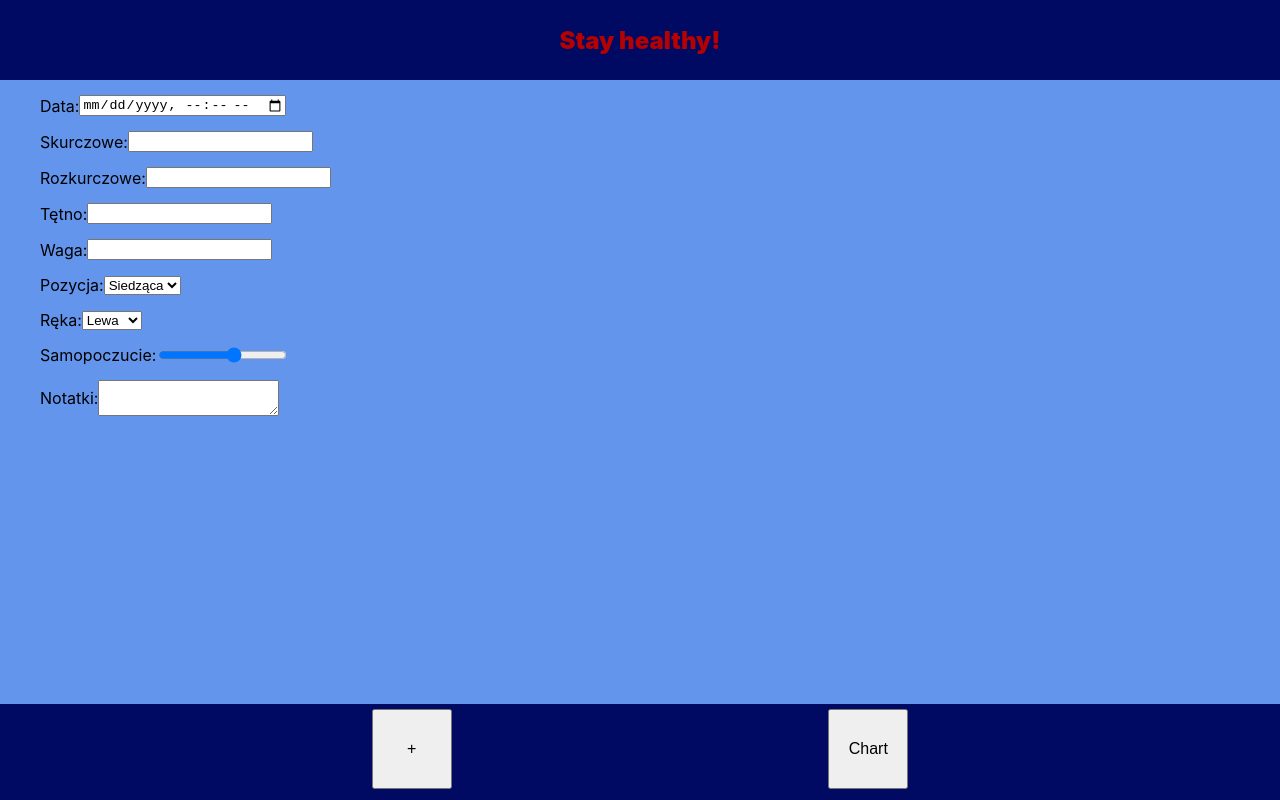
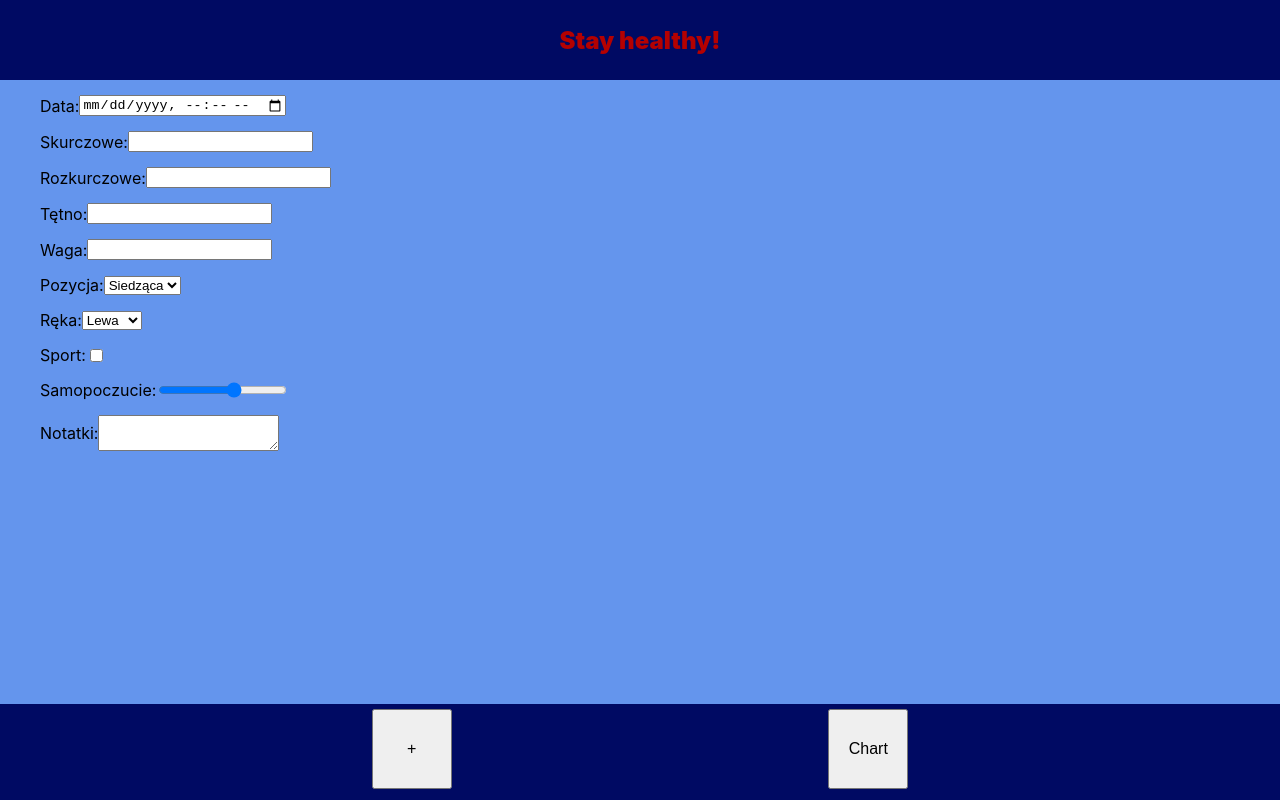
Before and after one commit to JanekJaniak/sanus, a React (Create React App) app: page / in a window 1280 px wide. Built offline with nearby package versions, Linux system fonts and the light colour scheme.

Commit message:
Add input fields WIP

```diff
--- a/src/components/NewMesurement/NewMeasure.js
+++ b/src/components/NewMesurement/NewMeasure.js
@@ -13,7 +13,17 @@ class NewMeasure extends Component {
       weight: '',
       position: '',
       arm: '',
-      mood: ''
+      mood: '',
+      sport: {
+        done: false,
+        type: '',
+        time: ''
+      },
+      alcohol: {
+        done: false,
+        type: '',
+        quantity: ''
+      }
     }
   }
 
@@ -90,6 +100,16 @@ class NewMeasure extends Component {
             </select>
           </div>
           <div className={styles['form-input']}>
+            <label>Sport: </label>
+            <input
+              value={this.state.sport.done}
+              onChange={this.handleInput}
+              inputtype='sport.done'
+              type='checkbox'
+            >
+            </input>
+          </div>
+          <div className={styles['form-input']}>
             <label>Samopoczucie: </label>
             <input
               value={this.state.mood}
```
